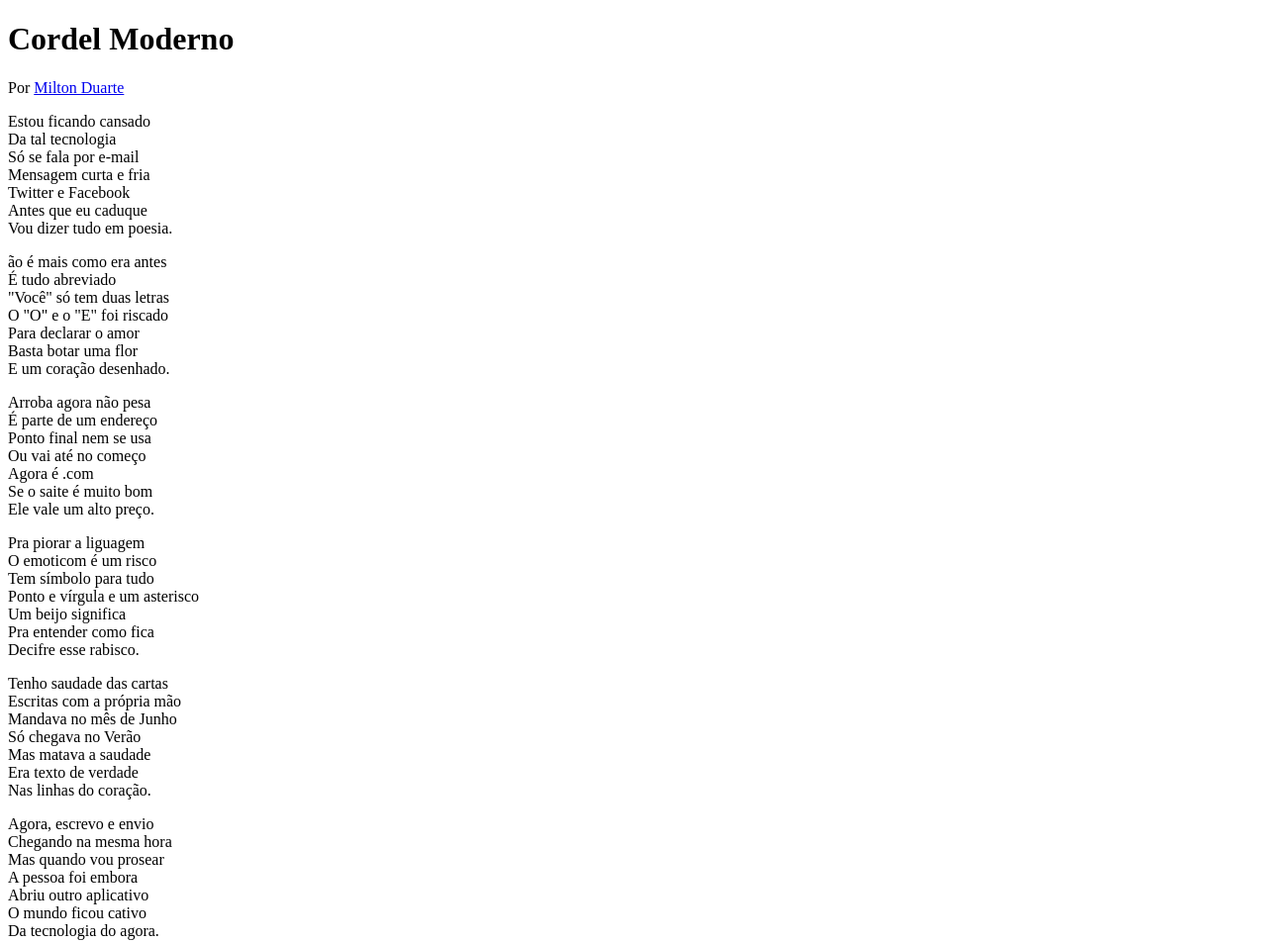
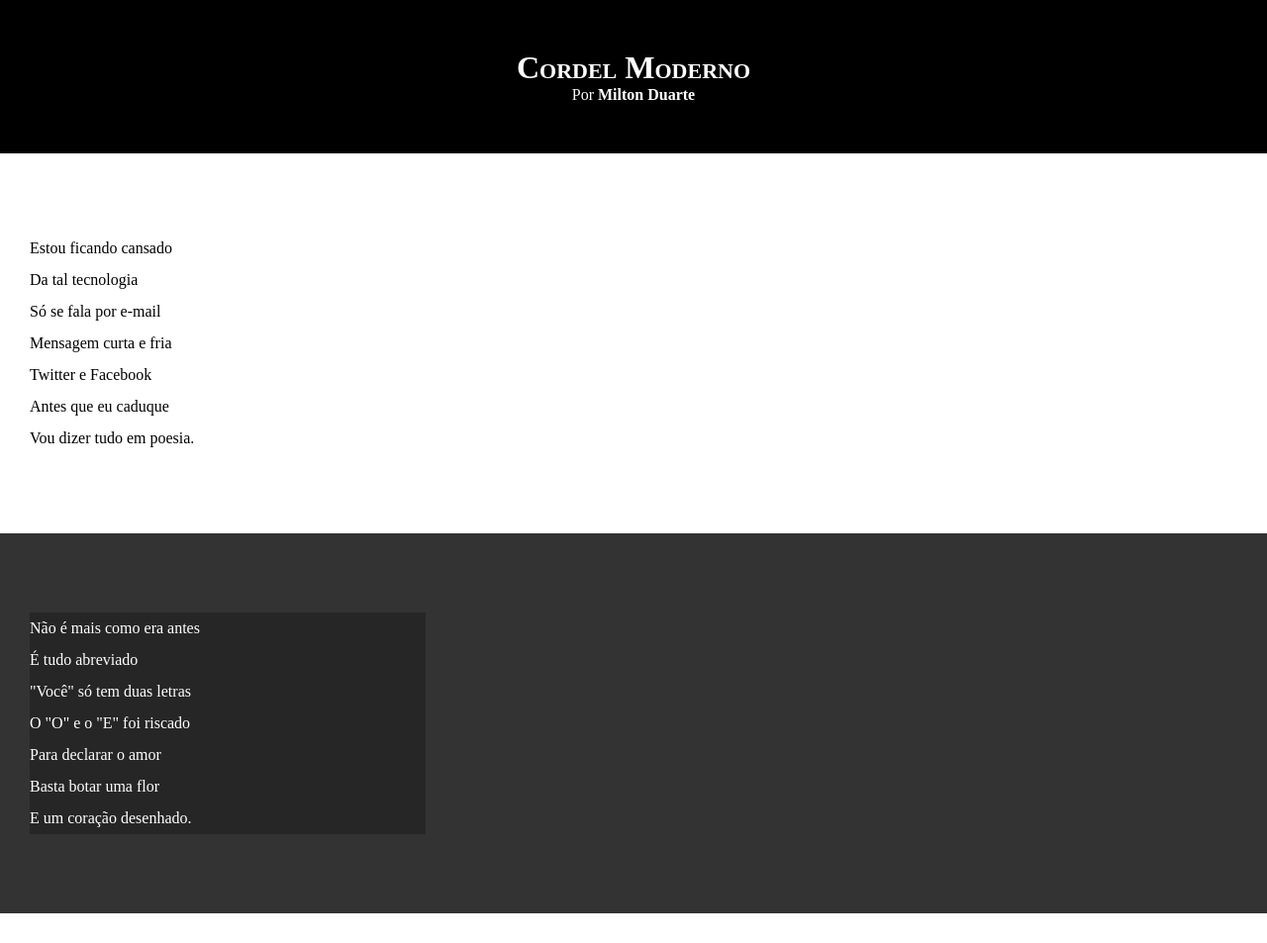
Before and after one commit to rrenatodevs/Projeto-Cordel, a plain HTML site: page index.html in a window 1280 px wide. Shown: the top 953 px of the page at 99% size. Drawn offline with Linux system fonts and the light colour scheme.

Commit message:
Update css
Modificando a estilização do site

```diff
--- a/css/style.css
+++ b/css/style.css
@@ -1 +1,65 @@
 @charset 'UTF-8';
+
+* {
+    margin: 0px;
+    padding: 0px;
+}
+
+html, body {
+    min-height: 100vh;
+    background-color: darkgray;
+}
+
+header {
+    background-color: black;
+    color: white;
+    text-align: center;
+}
+
+header > h1 {
+    padding-top: 50px;
+    font-variant: small-caps;
+}
+
+header > p {
+    padding-bottom: 50px;
+}
+
+header a, footer a {
+    color: white;
+    text-decoration: none;
+    font-weight: bolder;
+}
+
+header a:hover, footer a:hover {
+    text-decoration: underline;
+}
+
+section {
+    padding-top: 10vh;
+    padding-bottom: 10vh;
+    line-height: 2em;
+    padding-left: 30px;
+}
+
+section.normal {
+    background-color: white;
+    color: black;
+}
+
+section.imagem {
+    background-color: rgb(51, 51, 51);
+    color: white;
+}
+
+section.imagem > p {
+    width: 400px;
+    background-color: rgba(0, 0, 0, 0.253);
+}
+
+footer {
+    background-color: black;
+    text-align: center;
+    color: white;
+    padding: 10px;
+}
--- a/index.html
+++ b/index.html
@@ -12,7 +12,7 @@
         <p>Por <a href="https://www.recantodasletras.com.br/poesias/3186743" target="_blank">Milton Duarte</a></p>
     </header>
 
-    <section>
+    <section class="normal">
         <p>
             Estou ficando cansado <br>
             Da tal tecnologia <br>
@@ -25,9 +25,9 @@
     </section>
 
 
-    <section>
+    <section class="imagem">
         <p>
-            ão é mais como era antes <br>
+            Não é mais como era antes <br>
             É tudo abreviado <br>
             "Você" só tem duas letras <br>
             O "O" e o "E" foi riscado <br>
@@ -38,7 +38,7 @@
     </section>
 
 
-    <section>
+    <section class="normal">
         <p>
             Arroba agora não pesa <br>
             É parte de um endereço <br>
@@ -61,7 +61,7 @@
     </section>
 
 
-    <section>
+    <section class="imagem">
         <p>
             Tenho saudade das cartas <br>
             Escritas com a própria mão <br>
@@ -74,7 +74,7 @@
     </section>
 
 
-    <section>
+    <section class="normal">
         <p>
             Agora, escrevo e envio <br>
             Chegando na mesma hora <br>
```
